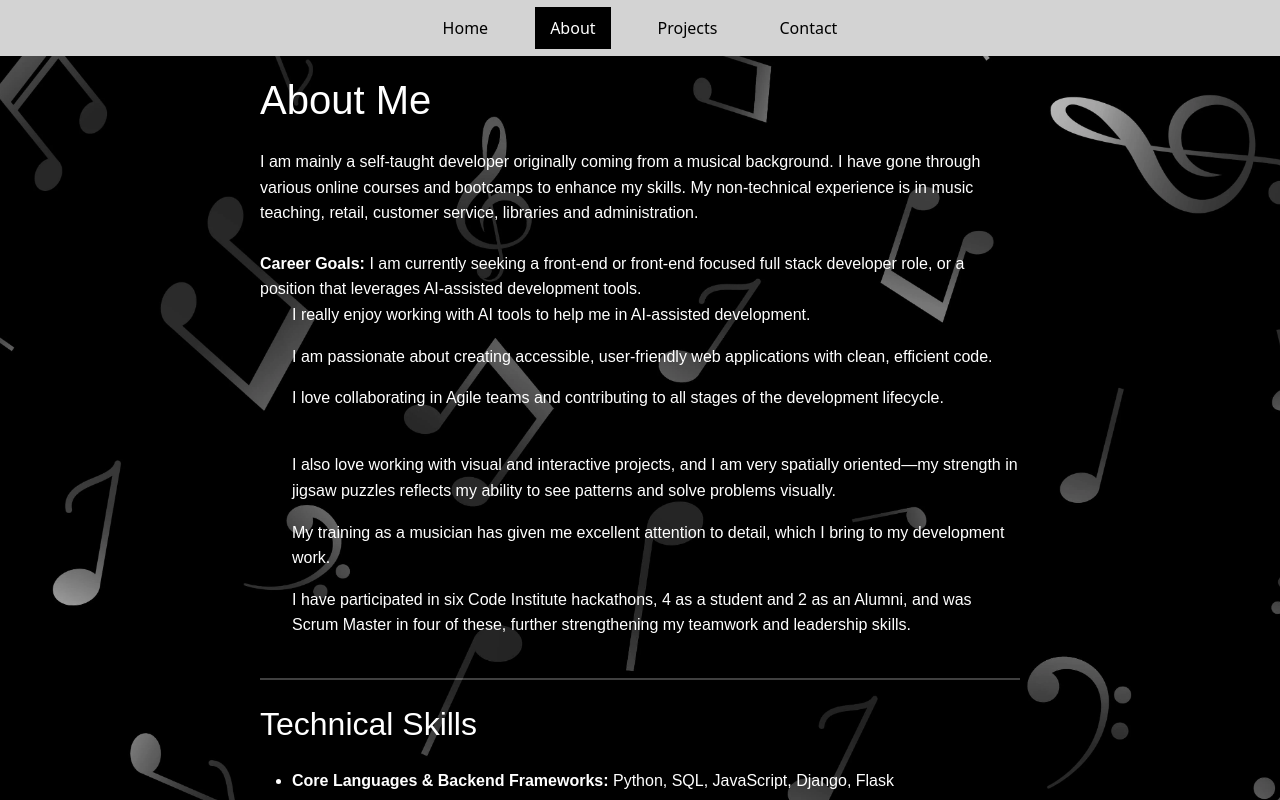
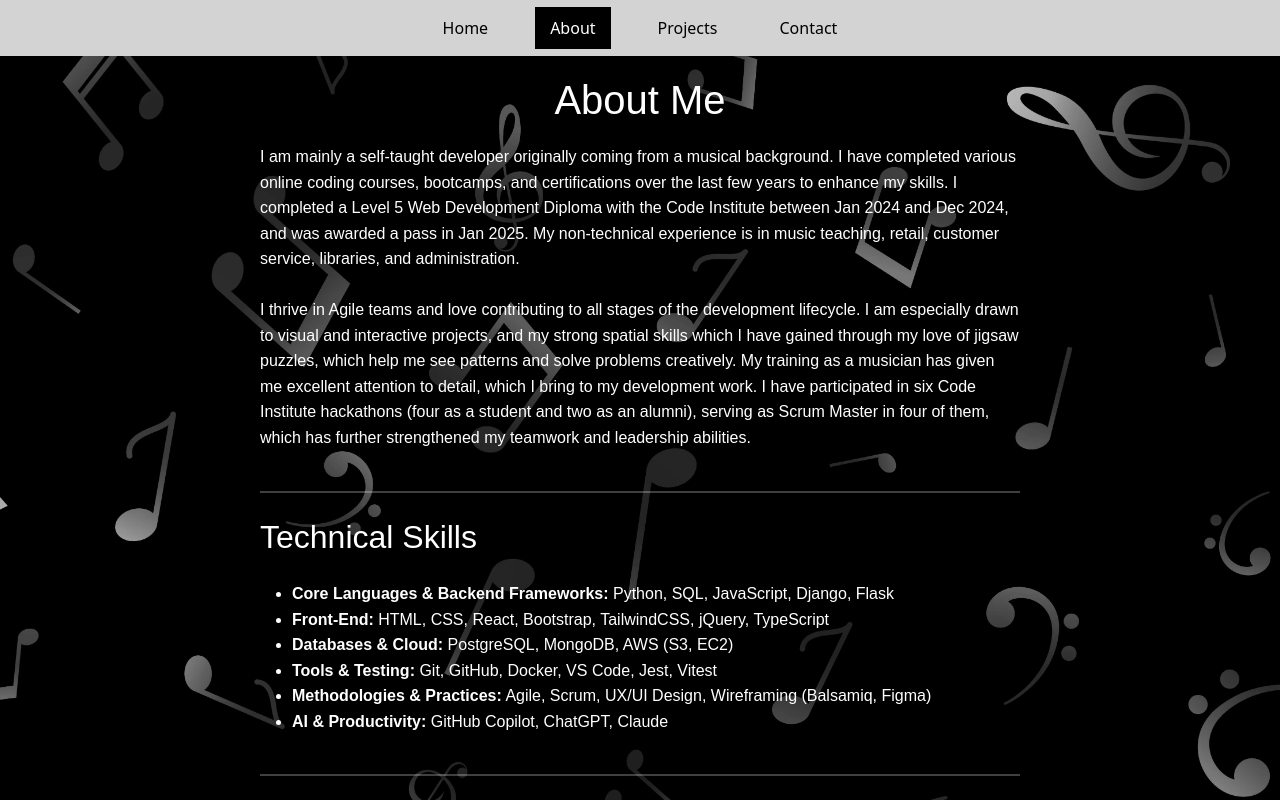
Before and after one commit to hannahro15/Hannah-Portfolio-Site, a React (Create React App) app: page /Hannah-Portfolio-Site/about in a window 1280 px wide. Shown: the top 800 px of the page. Built offline with nearby package versions, Linux system fonts and the light colour scheme.

Commit message:
Amend and add some more content to the about page

```diff
--- a/src/pages/About/About.css
+++ b/src/pages/About/About.css
@@ -8,6 +8,11 @@
     font-weight: 400;
     flex: 1;
     min-height: 100vh;
+}
+
+#about-title {
+    text-align: center;
+    margin-bottom: 20px;
 }
 
 .about h1,
--- a/src/pages/About/About.js
+++ b/src/pages/About/About.js
@@ -3,23 +3,19 @@ import './About.css'
 function About() {
     return (
         <main className="about">
-            <h1>About Me</h1>
-            <p>I am mainly a self-taught developer originally coming from a musical background. I have gone through various online courses and bootcamps to enhance my skills.
-                My non-technical experience is in music teaching, retail, customer service, libraries and administration.
+            <h1 id="about-title">About Me</h1>
+            <p>
+                I am mainly a self-taught developer originally coming from a musical background. I have completed various online coding courses, bootcamps, and certifications over the last few years to enhance my skills. I completed a Level 5 Web Development Diploma with the Code Institute between Jan 2024 and Dec 2024, and was awarded a pass in Jan 2025.
+                My non-technical experience is in music teaching, retail, customer service, libraries, and administration.
             </p>
-            <strong>Career Goals:</strong> I am currently seeking a front-end or front-end focused full stack developer role, or a position that leverages AI-assisted development tools.<br />
-                <ul>I really enjoy working with AI tools to help me in AI-assisted development.</ul>
-                <ul>I am passionate about creating accessible, user-friendly web applications with clean, efficient code.</ul>
-                <ul>I love collaborating in Agile teams and contributing to all stages of the development lifecycle.</ul>
-                <br />
-                <ul>I also love working with visual and interactive projects, and I am very spatially oriented—my strength in jigsaw puzzles reflects my ability to see patterns and solve problems visually.</ul>
-                <ul>My training as a musician has given me excellent attention to detail, which I bring to my development work.</ul>
-                <ul> I have participated in six Code Institute hackathons, 4 as a student and 2 as an Alumni, and was Scrum Master in four of these, further strengthening my teamwork and leadership skills.</ul>
+            <p>
+                I thrive in Agile teams and love contributing to all stages of the development lifecycle. I am especially drawn to visual and interactive projects, and my strong spatial skills which I have gained through my love of jigsaw puzzles, which help me see patterns and solve problems creatively. My training as a musician has given me excellent attention to detail, which I bring to my development work. I have participated in six Code Institute hackathons (four as a student and two as an alumni), serving as Scrum Master in four of them, which has further strengthened my teamwork and leadership abilities.
+            </p>
             <hr></hr>
             <h2>Technical Skills</h2>
             <ul>
                 <li><strong>Core Languages & Backend Frameworks:</strong> Python, SQL, JavaScript, Django, Flask</li>
-                <li><strong>Front-End:</strong> HTML, CSS, React, Bootstrap, TailwindCSS, jQuery, TypeScript (Currently learning)</li>
+                <li><strong>Front-End:</strong> HTML, CSS, React, Bootstrap, TailwindCSS, jQuery, TypeScript</li>
                 <li><strong>Databases & Cloud:</strong> PostgreSQL, MongoDB, AWS (S3, EC2)</li>
                 <li><strong>Tools & Testing:</strong> Git, GitHub, Docker, VS Code, Jest, Vitest</li>
                 <li><strong>Methodologies & Practices:</strong> Agile, Scrum, UX/UI Design, Wireframing (Balsamiq, Figma)</li>
@@ -29,6 +25,7 @@ function About() {
             <h2>Hobbies & Interests</h2>
             <p>In my free time, I enjoy working on personal coding projects, playing in amateur orchestras, cooking, baking, and doing jigsaw puzzles. I also like gardening, and occasionally going to theme parks and escape rooms.
             </p>
+            <p>Feel free to reach out if you'd like to connect or collaborate!</p>
         </main>
     );
 }
```
